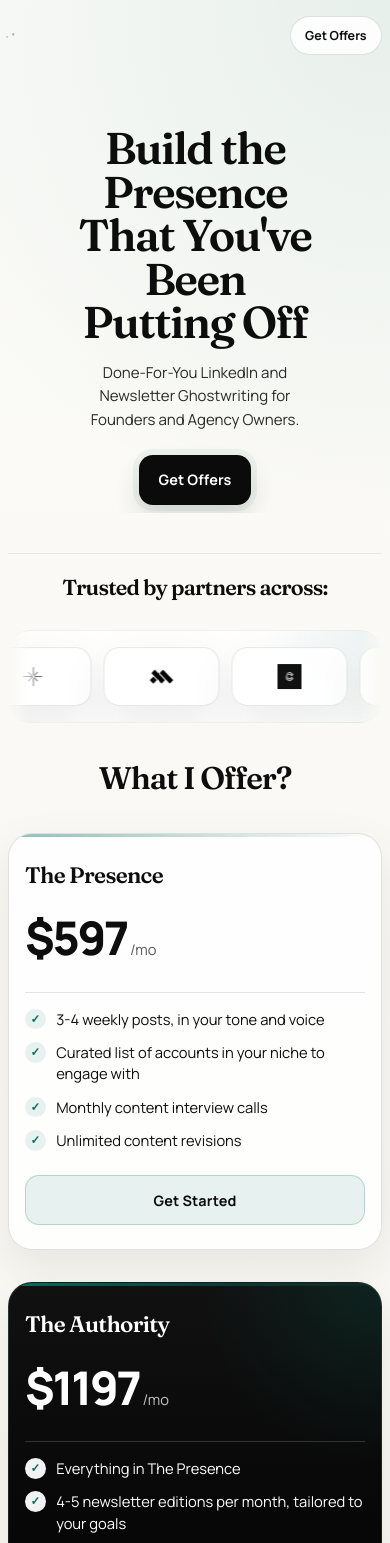
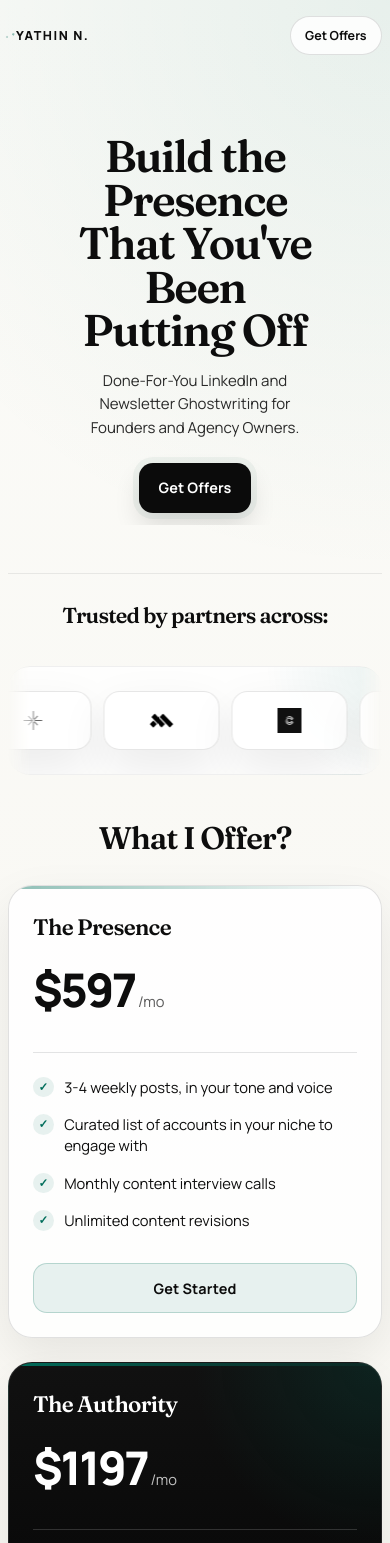
Before and after one commit to Ravs0/founder-presence-landing, a plain HTML site: page index.html in a window 390 px wide. Shown: the top 1543 px of the page. Drawn offline with Linux system fonts and the light colour scheme.

Commit message:
Restore header name and rebalance spacing

```diff
--- a/index.html
+++ b/index.html
@@ -31,6 +31,7 @@
             <span class="signal-line"></span>
             <span class="signal-dot"></span>
           </span>
+          <span class="brand-copy">Yathin N.</span>
         </a>
         <a class="header-link" href="#offers">Get Offers</a>
       </header>
@@ -204,8 +205,9 @@
             <p class="footer-signoff-label">C: Yathin N.</p>
           </div>
 
-          <div class="footer-lower-item">
+          <div class="footer-lower-item footer-links">
             <a href="https://www.linkedin.com/in/yathin-narvaneni/" target="_blank" rel="noreferrer">LinkedIn</a>
+            <a href="https://x.com/runyathin" target="_blank" rel="noreferrer">X</a>
           </div>
         </div>
       </footer>
--- a/styles.css
+++ b/styles.css
@@ -21,6 +21,8 @@
   --space-8: 3rem;
   --space-9: 4rem;
   --space-10: 5rem;
+  --space-11: 6rem;
+  --space-12: 7rem;
 }
 
 *,
@@ -68,7 +70,7 @@ li {
 .site-header {
   width: min(calc(100% - 2rem), var(--max-width));
   margin: 0 auto;
-  padding: var(--space-5) 0 0;
+  padding: var(--space-6) 0 0;
   display: flex;
   align-items: center;
   justify-content: space-between;
@@ -78,7 +80,7 @@ li {
 .brand {
   display: inline-flex;
   align-items: center;
-  gap: 0;
+  gap: var(--space-3);
   color: var(--text);
   font-family: "Manrope", sans-serif;
   font-size: 0.88rem;
@@ -171,7 +173,7 @@ li {
 }
 
 .hero {
-  padding: var(--space-8) 0 var(--space-9);
+  padding: var(--space-9) 0 var(--space-10);
 }
 
 .hero-shell {
@@ -179,7 +181,7 @@ li {
   overflow: hidden;
   max-width: 920px;
   margin: 0 auto;
-  padding: clamp(3rem, 6vw, 4.9rem) 0 var(--space-4);
+  padding: clamp(3.4rem, 6vw, 5.4rem) 0 var(--space-5);
   text-align: center;
 }
 
@@ -286,13 +288,13 @@ h2 {
 }
 
 .partners {
-  padding: 0 0 var(--space-9);
+  padding: 0 0 var(--space-10);
 }
 
 .partners-shell {
   display: grid;
-  gap: var(--space-6);
-  padding: var(--space-5) 0 0;
+  gap: var(--space-7);
+  padding: var(--space-6) 0 0;
   border-top: 1px solid rgba(13, 13, 13, 0.08);
 }
 
@@ -317,7 +319,7 @@ h2 {
 .partners-marquee {
   position: relative;
   overflow: hidden;
-  padding: var(--space-5) 0;
+  padding: var(--space-6) 0;
   border-top: 1px solid rgba(13, 13, 13, 0.06);
   border-bottom: 1px solid rgba(13, 13, 13, 0.06);
   border-radius: 30px;
@@ -361,7 +363,7 @@ h2 {
 }
 
 .offers {
-  padding: 0 0 var(--space-10);
+  padding: 0 0 var(--space-12);
 }
 
 .section-header {
@@ -378,10 +380,10 @@ h2 {
 }
 
 .offers-grid {
-  margin-top: var(--space-7);
+  margin-top: var(--space-8);
   display: grid;
   grid-template-columns: repeat(2, minmax(0, 1fr));
-  gap: var(--space-6);
+  gap: var(--space-7);
 }
 
 .offer-card {
@@ -389,9 +391,9 @@ h2 {
   overflow: hidden;
   display: grid;
   align-content: start;
-  gap: var(--space-5);
+  gap: var(--space-6);
   min-height: 100%;
-  padding: var(--space-6);
+  padding: var(--space-7);
   border-radius: var(--radius-lg);
   border: 1px solid var(--border);
   background: rgba(255, 255, 255, 0.84);
@@ -440,7 +442,7 @@ h2 {
 }
 
 .offer-topline {
-  padding-bottom: var(--space-5);
+  padding-bottom: var(--space-6);
   border-bottom: 1px solid rgba(28, 34, 47, 0.12);
 }
 
@@ -481,7 +483,7 @@ h2 {
   margin: 0;
   padding: 0;
   display: grid;
-  gap: var(--space-4);
+  gap: var(--space-5);
 }
 
 .offer-list li {
@@ -527,7 +529,7 @@ h2 {
 .footer-cta {
   position: relative;
   overflow: hidden;
-  padding: var(--space-9) 0 var(--space-8);
+  padding: var(--space-10) 0 var(--space-9);
   display: flex;
   align-items: center;
   justify-content: space-between;
@@ -554,7 +556,7 @@ h2 {
 }
 
 .footer-lower {
-  padding: var(--space-5) 0 var(--space-7);
+  padding: var(--space-6) 0 var(--space-8);
   display: flex;
   align-items: center;
   justify-content: space-between;
@@ -574,6 +576,10 @@ h2 {
 .footer-lower-item {
   display: flex;
   align-items: center;
+}
+
+.footer-links {
+  gap: var(--space-5);
 }
 
 .footer-lower-item a {
@@ -688,7 +694,7 @@ h2 {
   }
 
   .brand {
-    gap: 0;
+    gap: var(--space-2);
     font-size: 0.78rem;
   }
 
@@ -703,11 +709,11 @@ h2 {
   }
 
   .hero {
-    padding: var(--space-5) 0 var(--space-7);
+    padding: var(--space-6) 0 var(--space-8);
   }
 
   .hero-shell {
-    padding: var(--space-6) 0 var(--space-2);
+    padding: var(--space-6) 0 var(--space-3);
   }
 
   h1 {
@@ -739,7 +745,7 @@ h2 {
   }
 
   .partners {
-    padding-bottom: var(--space-7);
+    padding-bottom: var(--space-8);
   }
 
   .partners-copy h2 {
@@ -747,7 +753,7 @@ h2 {
   }
 
   .partners-marquee {
-    padding: var(--space-4) 0;
+    padding: var(--space-5) 0;
     border-radius: 22px;
   }
 
@@ -772,17 +778,22 @@ h2 {
   }
 
   .offer-card {
-    gap: var(--space-4);
-    padding: var(--space-5) var(--space-4);
+    gap: var(--space-5);
+    padding: var(--space-5);
     border-radius: 24px;
   }
 
   .offers {
-    padding-bottom: var(--space-8);
+    padding-bottom: var(--space-10);
+  }
+
+  .offers-grid {
+    margin-top: var(--space-6);
+    gap: var(--space-5);
   }
 
   .offer-topline {
-    padding-bottom: var(--space-4);
+    padding-bottom: var(--space-5);
   }
 
   .offer-name {
@@ -798,7 +809,7 @@ h2 {
   }
 
   .offer-list {
-    gap: var(--space-3);
+    gap: var(--space-4);
     margin-top: 0;
   }
 
@@ -821,7 +832,7 @@ h2 {
   }
 
   .footer-cta {
-    padding: var(--space-7) 0 var(--space-6);
+    padding: var(--space-8) 0 var(--space-7);
     gap: var(--space-4);
   }
 
@@ -845,8 +856,12 @@ h2 {
   .footer-lower {
     flex-direction: column;
     align-items: flex-start;
-    gap: var(--space-3);
-    padding: var(--space-4) 0 var(--space-6);
+    gap: var(--space-4);
+    padding: var(--space-5) 0 var(--space-7);
+  }
+
+  .footer-links {
+    gap: var(--space-4);
   }
 }
 
```
